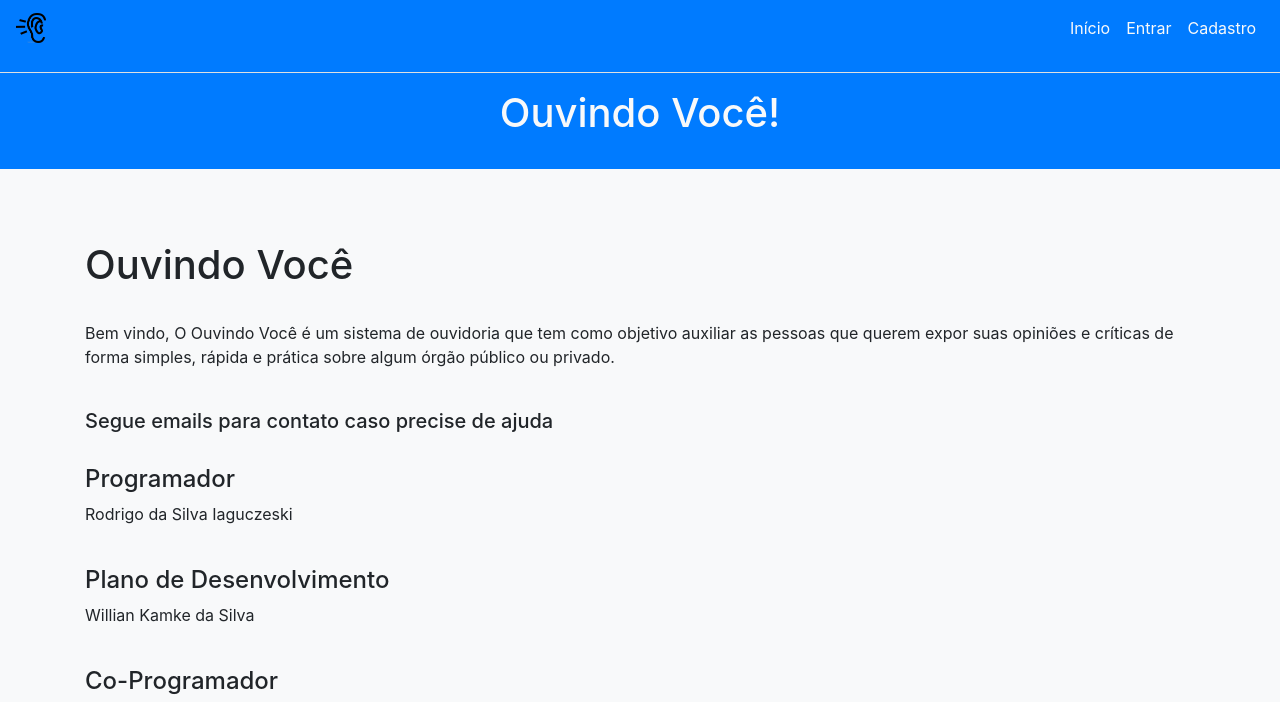
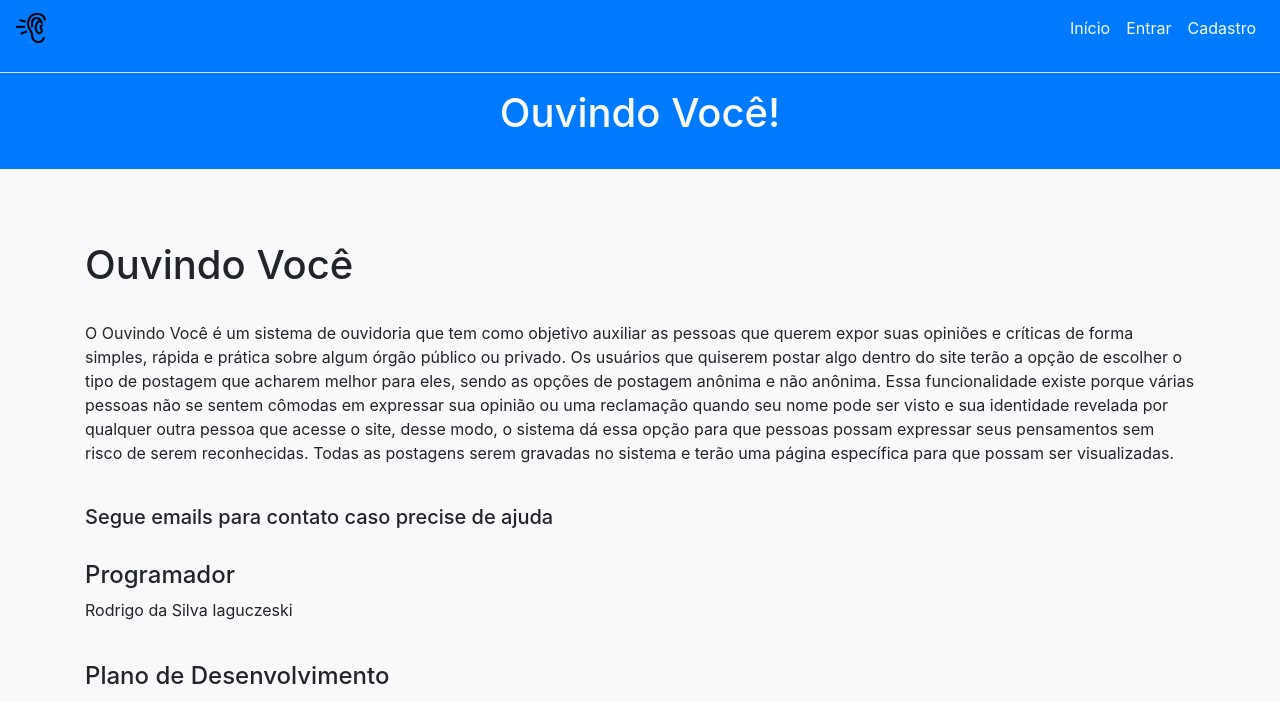
Before and after one commit to Rodrigo41555557/TCC, a PHP site: page /suporte.php in a window 1280 px wide. Shown: the top 702 px of the page. Run offline with PHP 8.4, Linux system fonts and the light colour scheme; some libraries are stand-ins or nearby versions.

Commit message:
Update suporte.php

```diff
--- a/suporte.php
+++ b/suporte.php
@@ -21,7 +21,7 @@
 	<div class="container">
 		<h1>Ouvindo Você</h1>
 		<br>
-		<p>Bem vindo, O Ouvindo Você é um sistema de ouvidoria que tem como objetivo auxiliar as pessoas que querem expor suas opiniões e críticas de forma simples, rápida e prática sobre algum órgão público ou privado.</p>
+		<p>O Ouvindo Você é um sistema de ouvidoria que tem como objetivo auxiliar as pessoas que querem expor suas opiniões e críticas de forma simples, rápida e prática sobre algum órgão público ou privado. Os usuários que quiserem postar algo  dentro do site terão a opção de escolher o tipo de postagem que acharem melhor para eles, sendo as opções de postagem anônima e não anônima. Essa funcionalidade existe porque várias pessoas não se sentem cômodas em expressar sua opinião ou uma reclamação quando seu nome pode ser visto e sua identidade revelada por qualquer outra pessoa que acesse o site, desse modo, o sistema dá essa opção para que pessoas possam expressar seus pensamentos sem risco de serem reconhecidas. Todas as postagens serem gravadas no sistema e terão uma página específica para que possam ser visualizadas.  </p>
 		<br>
 		<h5>Segue emails para contato caso precise de ajuda</h5>
 		<br>
```
